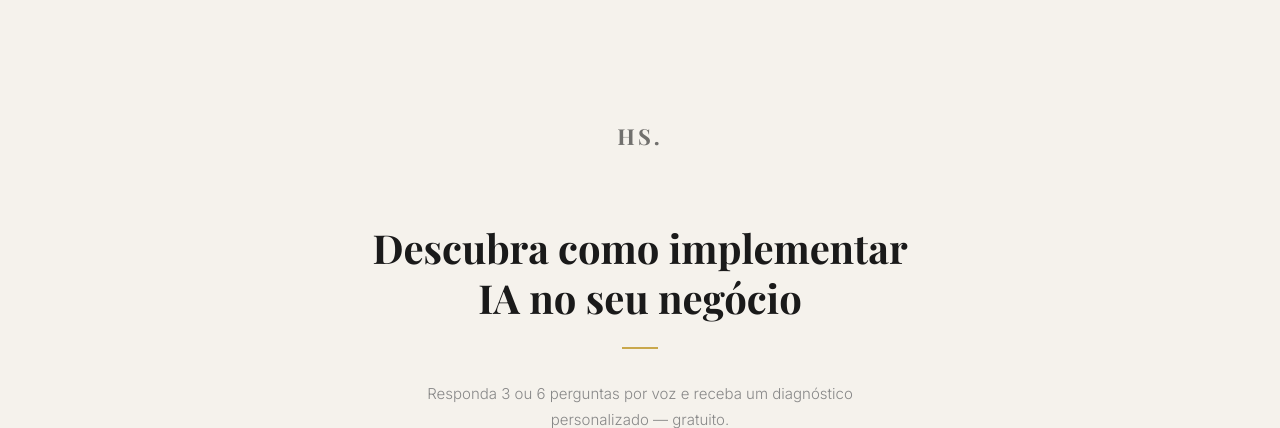
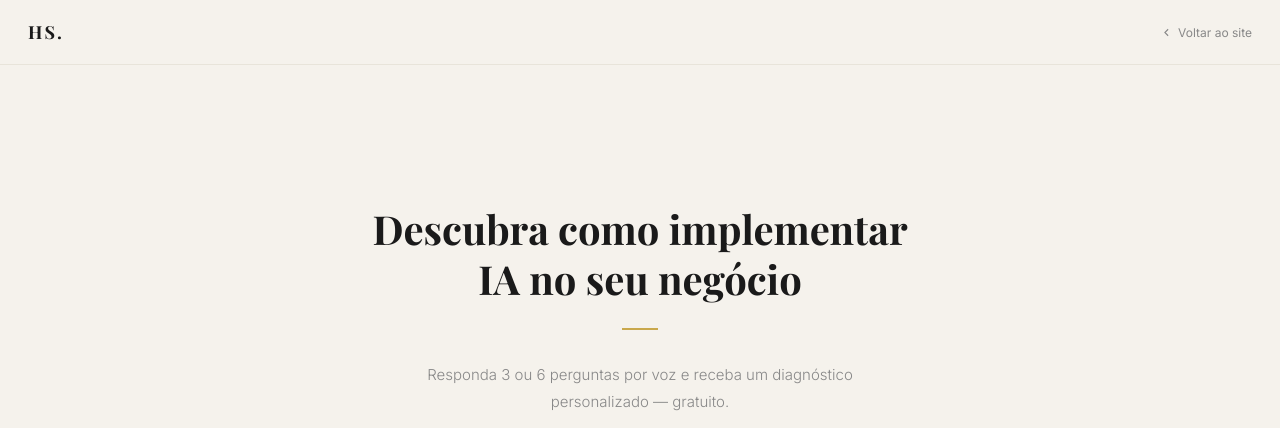
Before and after one commit to hikschutz/operations-agent, a Flask app: page /diagnostico in a window 1280 px wide. Shown: the top 428 px of the page. Run offline with Flask 3, Linux system fonts and the light colour scheme.

Commit message:
UX: header de navegação em /diagnostico + texto de contato mais assertivo
Co-Authored-By: Claude Sonnet 4.6 <noreply@anthropic.com>

```diff
--- a/templates/home.html
+++ b/templates/home.html
@@ -1130,7 +1130,7 @@
     <div class="reveal">
       <p class="contact-headline" id="contactHeadline">
         <strong data-pt="Vamos construir algo" data-en="Let's build something">Vamos construir algo</strong><br>
-        <span data-pt="juntos? Aberto a oportunidades em IA, operações e automação." data-en="together? Open to AI, operations, and automation opportunities.">juntos? Aberto a oportunidades em IA, operações e automação.</span>
+        <span data-pt="juntos? Construo IA que funciona na prática — sem time de engenharia, sem teoria." data-en="together? I build AI that works in practice — no engineering team, no theory.">juntos? Construo IA que funciona na prática — sem time de engenharia, sem teoria.</span>
       </p>
       <div class="contact-links">
         <a href="mailto:hikschutz@gmail.com" class="contact-link">
--- a/templates/index.html
+++ b/templates/index.html
@@ -147,6 +147,33 @@
             margin-top: 3px;
         }
 
+        .top-nav {
+            display: flex;
+            align-items: center;
+            justify-content: space-between;
+            padding: 20px 28px;
+            border-bottom: 1px solid var(--light);
+        }
+        .top-nav-logo {
+            font-family: 'Playfair Display', serif;
+            font-size: 18px;
+            font-weight: 700;
+            letter-spacing: 2px;
+            color: var(--black);
+            text-decoration: none;
+        }
+        .top-nav-logo:hover { color: var(--gold); }
+        .top-nav-back {
+            font-size: 12px;
+            color: var(--gray);
+            text-decoration: none;
+            display: flex;
+            align-items: center;
+            gap: 5px;
+            transition: color 0.2s;
+        }
+        .top-nav-back:hover { color: var(--black); }
+
         footer {
             text-align: center;
             padding: 28px;
@@ -159,8 +186,14 @@
     </style>
 </head>
 <body>
+    <nav class="top-nav">
+        <a href="/" class="top-nav-logo">HS.</a>
+        <a href="/" class="top-nav-back">
+            <svg width="13" height="13" viewBox="0 0 24 24" fill="none" stroke="currentColor" stroke-width="2"><polyline points="15 18 9 12 15 6"/></svg>
+            Voltar ao site
+        </a>
+    </nav>
     <main class="main">
-        <a href="/" class="logo">HS.</a>
 
         <h1>Descubra como implementar IA no seu negócio</h1>
         <div class="divider"></div>
```
